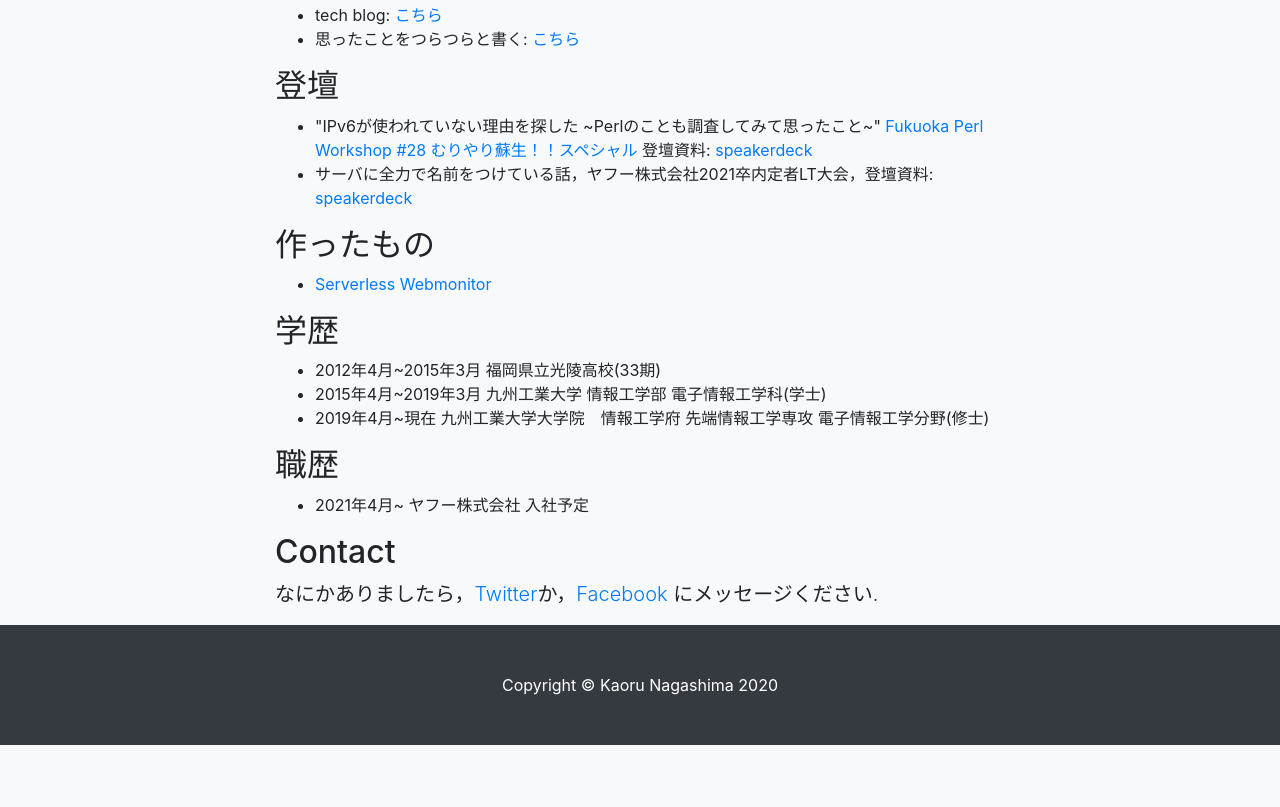
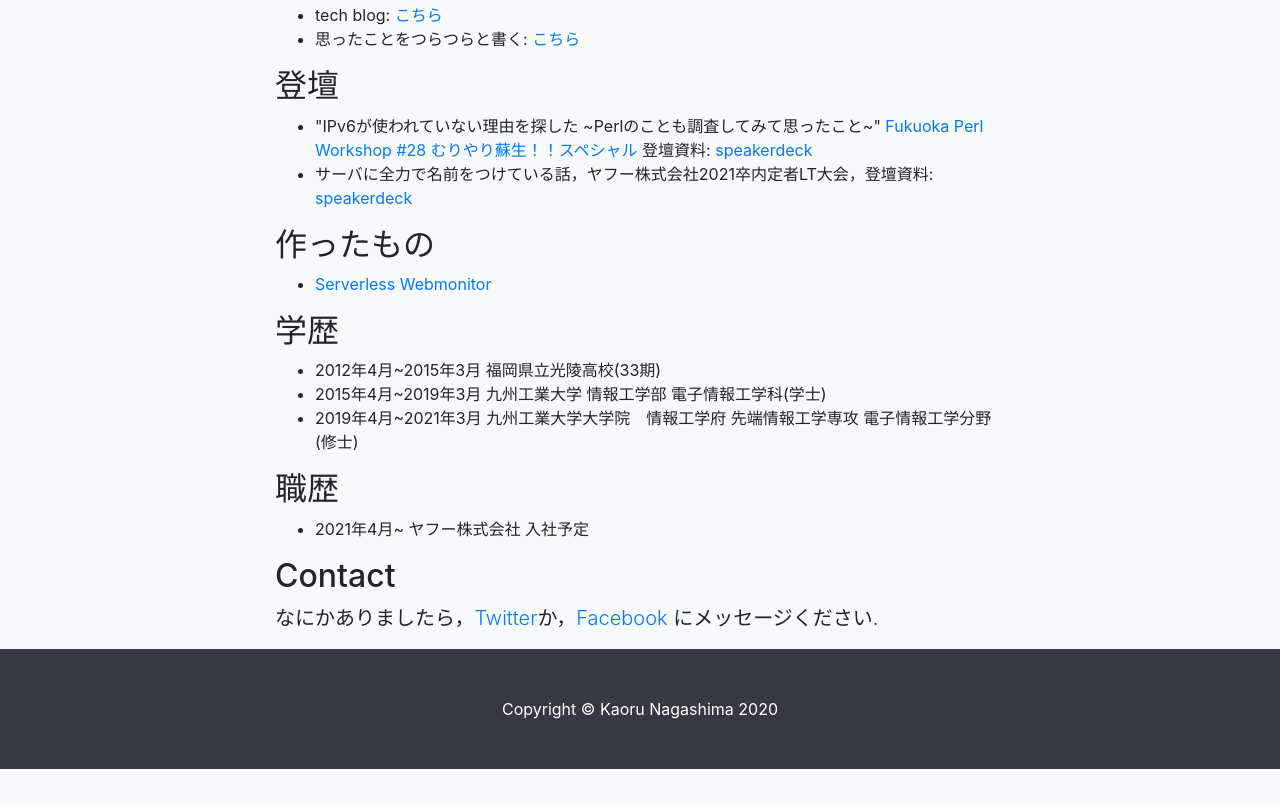
Before and after one commit to nkchan/nkchan.github.io, a website with bundled scripts: page index.html in a window 1280 px wide. Shown: the part 1494-2301 px from the top of the page. Built offline with nearby package versions, Linux system fonts and the light colour scheme.

Commit message:
学歴更新

```diff
--- a/index.html
+++ b/index.html
@@ -125,7 +125,7 @@
           <ul>
             <li>2012年4月~2015年3月 福岡県立光陵高校(33期)</li>
             <li>2015年4月~2019年3月 九州工業大学 情報工学部 電子情報工学科(学士)</li>
-            <li>2019年4月~現在 九州工業大学大学院　情報工学府 先端情報工学専攻 電子情報工学分野(修士)</li>
+            <li>2019年4月~2021年3月 九州工業大学大学院　情報工学府 先端情報工学専攻 電子情報工学分野(修士)</li>
           </ul>
           <h2>職歴</h2>
 		  <ul>
```
